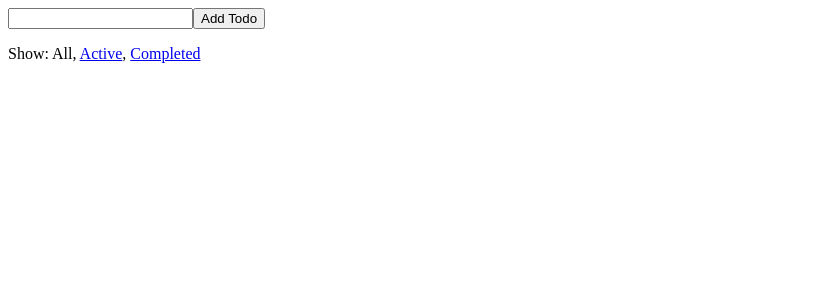
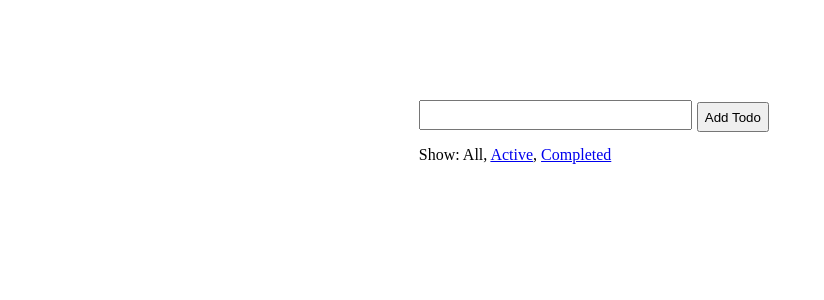
Before and after one commit to ridoansaleh/todos, a React (Create React App) app: page / in a window 1280 px wide. Shown: the top 300 px of the page, without its empty margins (0-824 px from the left). Built offline with nearby package versions, Linux system fonts and the light colour scheme.

Commit message:
add styling

```diff
--- a/src/components/App.js
+++ b/src/components/App.js
@@ -2,9 +2,10 @@ import React from 'react'
 import Footer from './Footer'
 import AddTodo from '../containers/AddTodo'
 import VisibleTodoList from '../containers/VisibleTodoList'
+import '../css/App.css'
 
 const App = () => (
-  <div>
+  <div className='container'>
     <AddTodo />
     <VisibleTodoList />
     <Footer />
--- /dev/null
+++ b/src/css/App.css
@@ -0,0 +1,22 @@
+.container {
+    /* background-color: aquamarine; */
+    margin: 100px 32.5%;
+    width: 35%;
+    height: 30%;
+}
+
+form {
+    height: 30px;
+    display: inline-block;
+}
+
+input {
+    height: 100%;
+    font-size: 20px;
+    margin-right: 5px;
+    box-sizing: border-box;
+}
+
+button {
+    height: 100%;
+}
```
